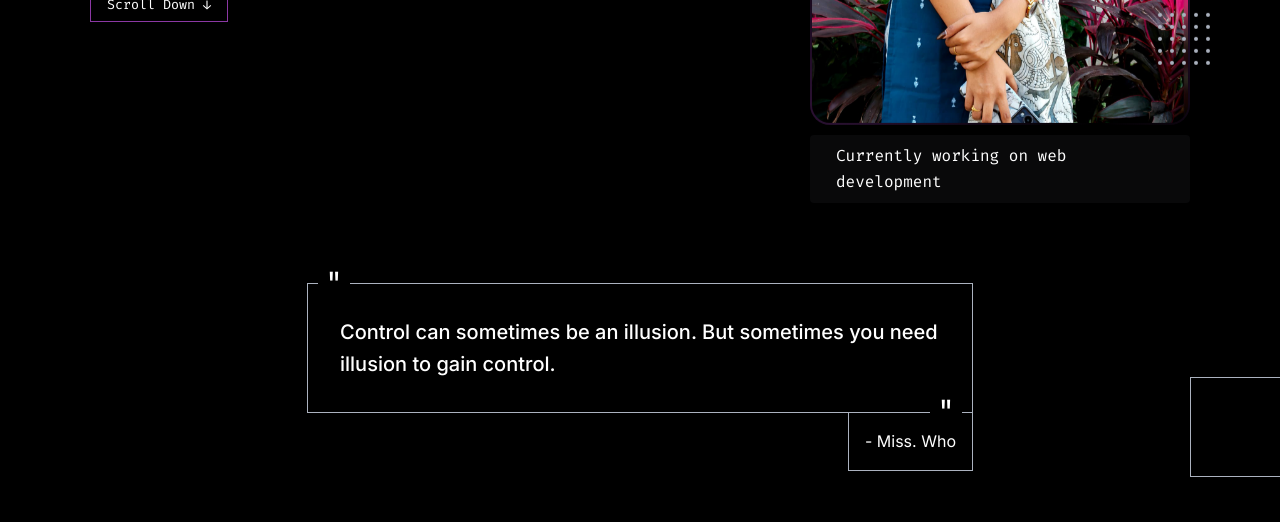
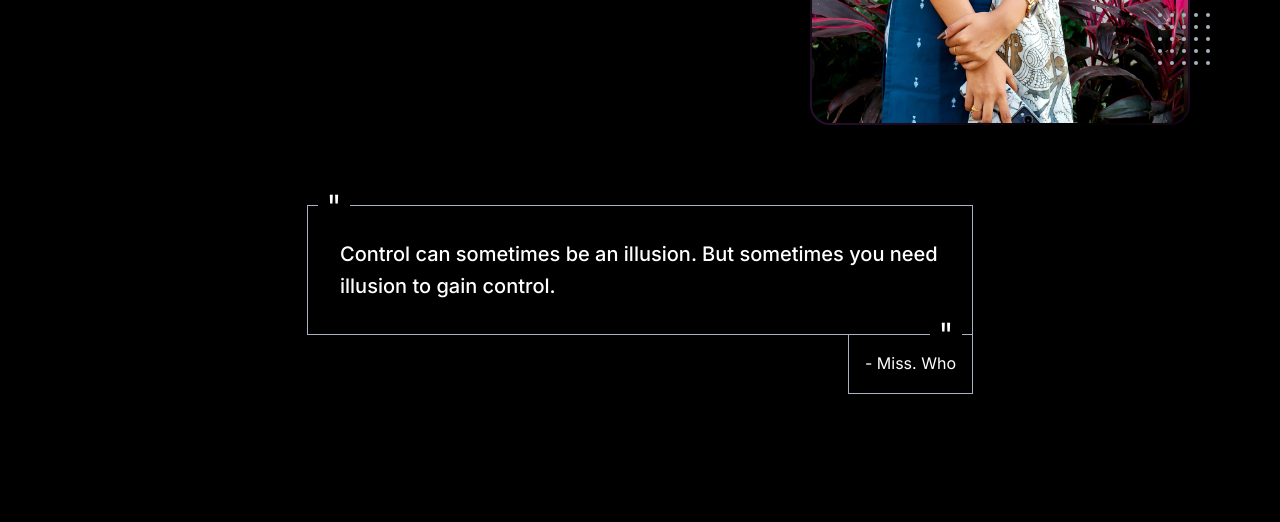
Before and after one commit to Dakshinya-mohanRaj/Dakshinya-portfolio, a React (Vite) app: page / in a window 1280 px wide. Shown: the part 520-1042 px from the top of the page. Built offline with nearby package versions, Linux system fonts and the light colour scheme.

Commit message:
Remove geometric shape and status box from App
Removed geometric shape and status box from the hero section.

```diff
--- a/src/App.jsx
+++ b/src/App.jsx
@@ -70,13 +70,6 @@ const Hero = () => (
     </div>
     <div className="hero-image">
       <div className="image-stack">
-        {/* Geometric Shape */}
-        <div className="geometric-shape">
-           <svg viewBox="0 0 200 200" xmlns="http://www.w3.org/2000/svg">
-              <path fill="var(--main-color)" fillOpacity="0.1" stroke="var(--main-color)" strokeWidth="1" d="M 40,40 L 40,160 L 160,160 L 160,100 L 100,100 L 100,40 Z" />
-           </svg>
-        </div>
-
         {/* Left Dots */}
         <div className="dots-container dots-left-hero">
           {[...Array(9)].map((_, i) => <div key={i} className="dot"></div>)}
@@ -99,10 +92,6 @@ const Hero = () => (
         </div>
       </div>
 
-      <div className="status-box mono">
-        <div className="box"></div>
-        <span>Currently working on web development<span className="white"></span></span>
-      </div>
     </div>
   </section>
 );
@@ -119,8 +108,7 @@ const Quote = () => (
         <p>- Miss. Who</p>
       </div>
     </div>
-    {/* Floating Decorative Box */}
-    <div className="floating-box"></div>
+
   </div>
 );
 
```
